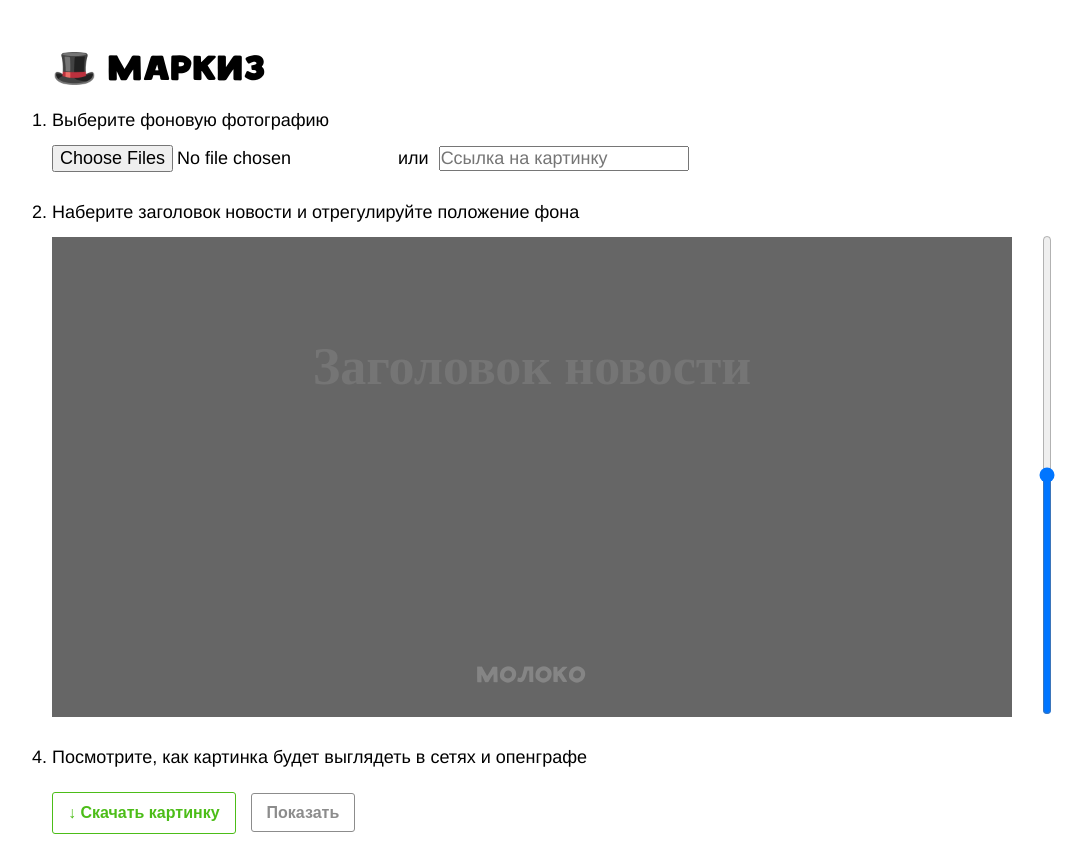
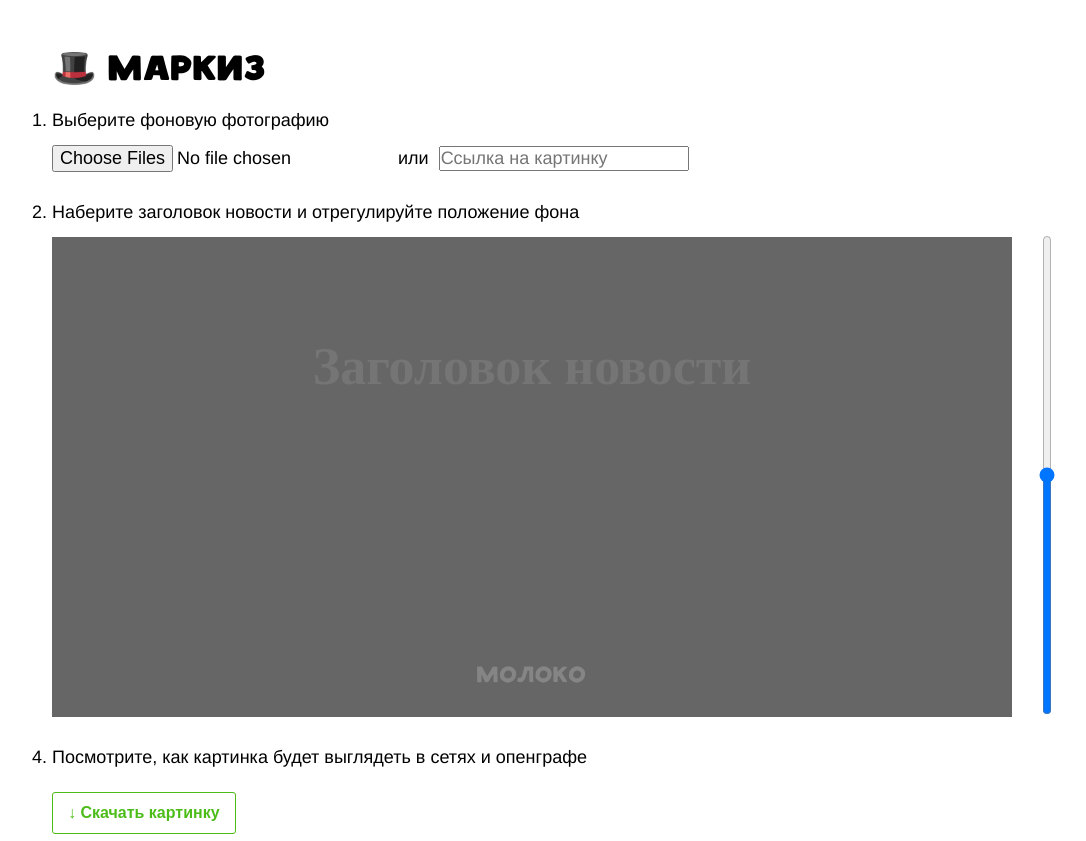
Before and after one commit to Kiryous/marquis, a website: page index.html in a window 1280 px wide. Shown: the top 841 px of the page, without its empty margins (108-1194 px from the left). Drawn offline with nearby package versions, Linux system fonts and the light colour scheme; a web font is replaced by a local one.

Commit message:
Скачивание картинки — 2

```diff
--- a/index.html
+++ b/index.html
@@ -64,7 +64,7 @@
  -->
     <div id="result">
         <!-- Скачивалка изображения и дебагер-->
-        <a id="download-button" onclick="downloadImg(this)">Скачать картинку</a>   <a class="button" onclick="showPreview(this)">Показать</a><br/>
+        <a id="download-button" onclick="downloadImg(this)">Скачать картинку</a>
         <!-- Канвас-дебагер -->
         <canvas id="image-debug" width="960px" height="480">
             Ваш браузер не поддерживает &lt;canvas&gt;. Воспользуйтесь Гугль-Хромом или другим современным браузером
--- a/script.js
+++ b/script.js
@@ -134,14 +134,14 @@ function transLit(w, v) {
 
 // Создание кнопки скачивания
 function downloadImg(link) {
-    var canvasId = 'image-debug',
-        canvas = document.getElementById(canvasId),
+    var canvasId = 'image-debug';
+    var canvas = document.getElementById(canvasId),
         title = document.getElementById('title'),
         subtitle = document.getElementById('subtitle');
 
+    createImage();
     var filename = title.value.slice(0,15)+'(Молоко).png';
     link.href = canvas.toDataURL("image/png");
-
     link.download = filename;
 }
 
```
